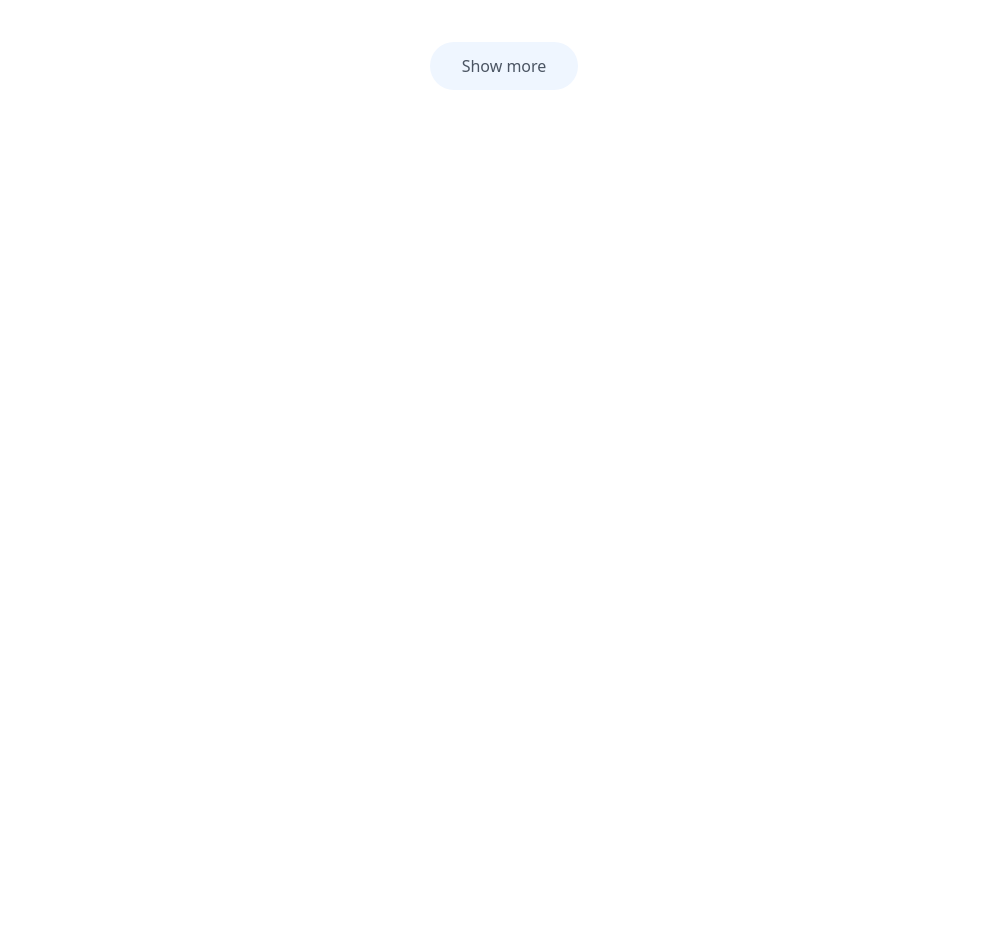
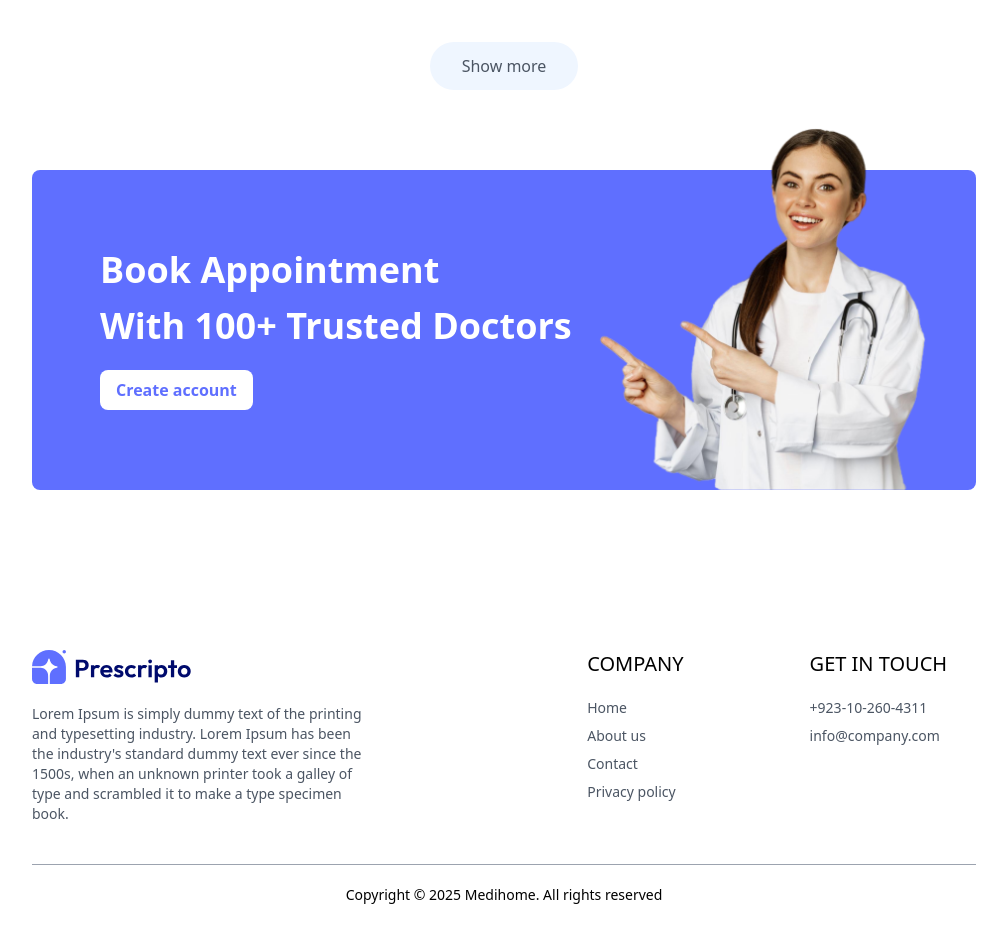
Before and after one commit to IWaqasRafiq/Medihome, a React (Vite) app in the folder frontend/: page / in a window 1280 px wide. Shown: the part 1860-2785 px from the top of the page, without its empty margins (136-1143 px from the left). Before the commit the page ends 1974 px from the top, so only its background shows below. Built offline with nearby package versions, Linux system fonts and the light colour scheme.

Commit message:
Home Page Complete

```diff
--- a/frontend/src/App.jsx
+++ b/frontend/src/App.jsx
@@ -9,6 +9,7 @@ import MyAppointments from './pages/MyAppointments'
 import MyProfile from './pages/MyProfile'
 import Appointments from './pages/Appointments'
 import Navbar from './components/Navbar.jsx'
+import Footer from './components/Footer.jsx'
 
 const App = () => {
   return (
@@ -25,6 +26,7 @@ const App = () => {
           <Route path='/appointments/:docId' element={<Appointments />} />
           <Route path='/my-profile' element={<MyProfile />} />
         </Routes>
+        <Footer />
     </div>
   )
 }
--- /dev/null
+++ b/frontend/src/components/Banner.jsx
@@ -0,0 +1,29 @@
+import React from 'react'
+import { assets } from '../assets/assets'
+import { useNavigate } from 'react-router-dom'
+
+const Banner = () => {
+
+    const navigate = useNavigate();
+
+    return (
+        <div className='flex bg-primary rounded-lg px-6 sm:px-10 md:px-14 lg:px-12 my-20 md:mx-10'>
+            {/* --------------------Left Side----------------------- */}
+            <div className='flex-1 py-8 sm:py-10 md:py-16 lg:py-20 lg:pl-5'>
+                <div className='text-xl sm:text-2xl md:text-3xl lg:text-4xl font-bold text-white'>
+                    <p>Book Appointment</p>
+                    <p className='mt-4'>With 100+ Trusted Doctors</p>
+                </div>
+                <button onClick={() => { navigate('/login'); scrollTo(0, 0) }}
+                    className='bg-white text-primary font-semibold py-2 px-4 rounded-lg mt-6 hover:scale-105 transition-all'>
+                    Create account</button>
+            </div>
+            {/* --------------------Right Side----------------------- */}
+            <div className='hidden md:block md:w-1/2 lg:w-[330px] relative'>
+                <img className='absolute w-full bottom-0 right-0 max-w-md' src={assets.appointment_img} alt="" />
+            </div>
+        </div>
+    )
+}
+
+export default Banner
--- /dev/null
+++ b/frontend/src/components/Footer.jsx
@@ -0,0 +1,45 @@
+import React from 'react'
+import { assets } from '../assets/assets'
+
+const Footer = () => {
+    return (
+        <div className='md:mx-10'>
+            <div className='flex flex-col sm:grid grid-cols-[3fr_1fr_1fr] gap-14 my-10 mt-40 text-sm'>
+
+                {/* ------------Left Sectio ------------------- */}
+                <div>
+                    <img className='mb-5 w-40' src={assets.logo} alt="" />
+                    <p className='w-full md:w-2/3 leading-5 text-gray-600'>Lorem Ipsum is simply dummy text of the printing and typesetting industry. Lorem Ipsum has been the industry's standard dummy text ever since the 1500s, when an unknown printer took a galley of type and scrambled it to make a type specimen book.</p>
+                </div>
+
+                {/* ------------Center Sectio ------------------- */}
+                <div>
+                    <p className='text-xl font-medium mb-5'>COMPANY</p>
+                    <ul className='text-gray-600  flex flex-col gap-2'>
+                        <li>Home</li>
+                        <li>About us</li>
+                        <li>Contact</li>
+                        <li>Privacy policy</li>
+                    </ul>
+                </div>
+
+                {/* ------------Right Section ------------------- */}
+                <div>
+                    <p className='text-xl font-medium mb-5'>GET IN TOUCH</p>
+                    <ul className='text-gray-600 flex flex-col gap-2'>
+                        <li>+923-10-260-4311</li>
+                        <li>info@company.com</li>
+                    </ul>
+                </div>
+
+            </div>
+            {/* ------------Copy right Sectio ------------------- */}
+            <div>
+                <hr className=' border-gray-400' />
+                <p className='text-center py-5 text-sm'>Copyright © 2025 Medihome. All rights reserved</p>
+            </div>
+        </div>
+    )
+}
+
+export default Footer
--- a/frontend/src/index.css
+++ b/frontend/src/index.css
@@ -1,6 +1,11 @@
+@import url('https://fonts.googleapis.com/css2?family=Outfit:wght@100..900&display=swap');
 @tailwind base;
 @tailwind components;
 @tailwind utilities;
+
+*{
+  font: Outfit;
+}
 
 .active hr {
   @apply block;
--- a/frontend/src/pages/Home.jsx
+++ b/frontend/src/pages/Home.jsx
@@ -2,6 +2,7 @@ import React from 'react'
 import Header from '../components/Header'
 import SpecialityMenu from '../components/SpecialityMenu'
 import TopDoctors from '../components/TopDoctors'
+import Banner from '../components/Banner'
 
 const Home = () => {
   return (
@@ -9,6 +10,7 @@ const Home = () => {
       <Header />
       <SpecialityMenu />
       <TopDoctors />
+      <Banner />
     </div>
   )
 }
```
